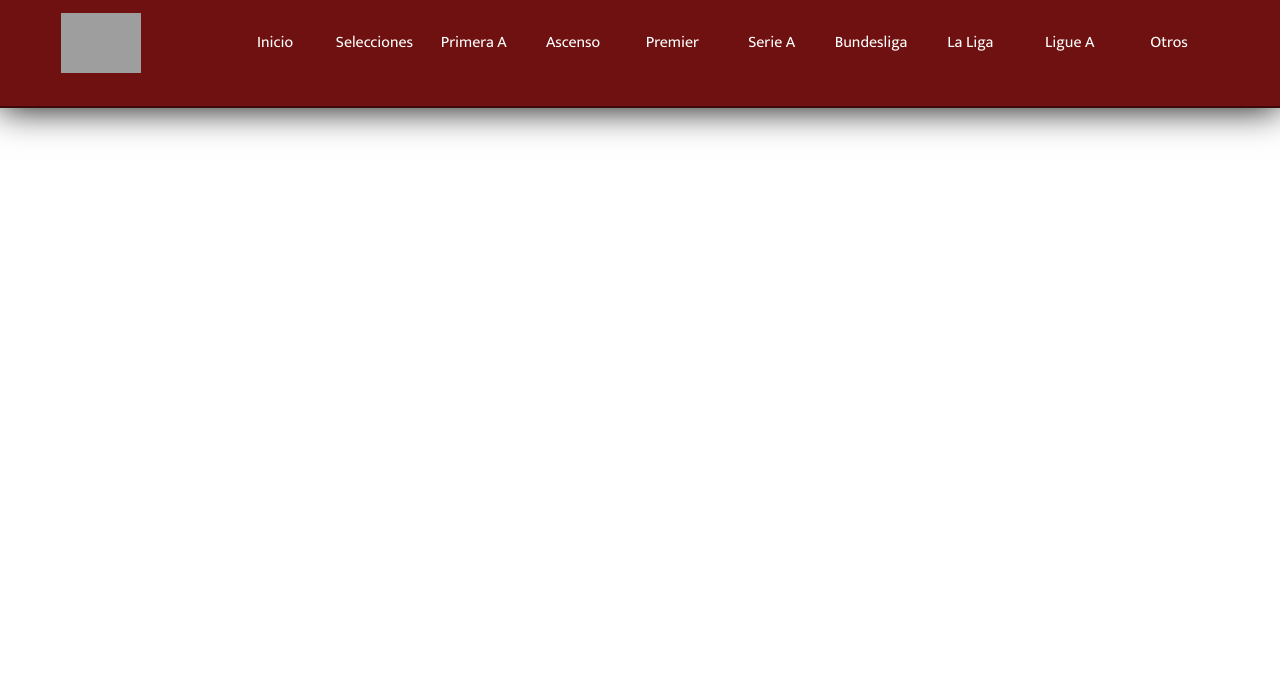
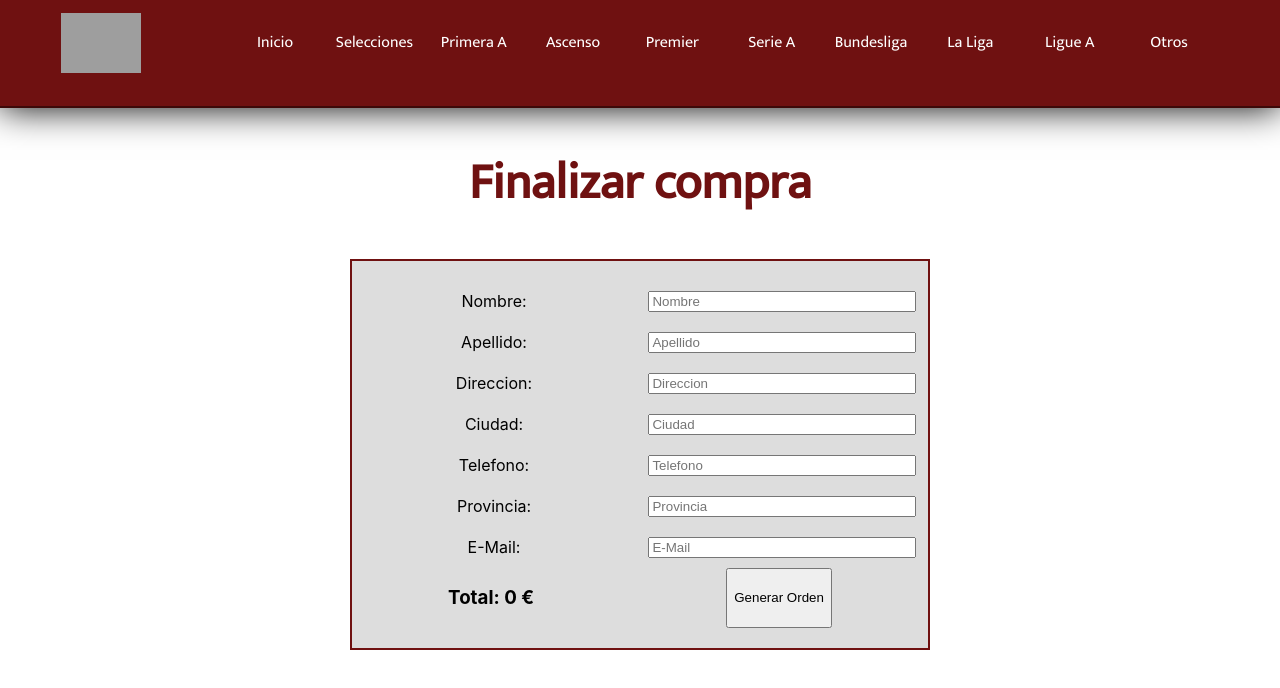
Before and after one commit to lmirabelli/proyectoreact, a React (Create React App) app: page /check in a window 1280 px wide. Shown: the top 688 px of the page. Built offline with nearby package versions, Linux system fonts and the light colour scheme; grey boxes are pictures that could not be loaded.

Commit message:
09.firebaseII

```diff
--- a/src/App.js
+++ b/src/App.js
@@ -6,6 +6,7 @@ import { BrowserRouter, Routes, Route } from "react-router-dom";
 import ItemUnitConteiner from './components/ItemPage/ItemPage';
 import CartDiv from './components/CartDiv/CartDiv';
 import { CartContextProvider } from './contexto/CartContext';
+import CheckData from './components/Check/Check';
 
 
 
@@ -25,6 +26,7 @@ function App() {
               <Route path='/' element={<CatalogoCasacas/>} />
               <Route path='/cat/:categoryId' element={<CatalogoCasacas/>} />
               <Route path='/casaca/:shirtId' element={<ItemUnitConteiner />} />
+              <Route path='/check' element={<CheckData />} />
             </Routes>
       </BrowserRouter>
       </CartContextProvider>
--- a/src/components/CartDiv/CartDiv.js
+++ b/src/components/CartDiv/CartDiv.js
@@ -40,6 +40,7 @@ const CartDiv = () =>  {
           {prodInCart > 0 ? <button onClick={() => clearCart()}>Vaciar Carrito</button> : <Link to="/">Volver al Catalogo</Link>}
           <div> Cantidad de Productos: {prodInCart} {prodInCart === 1 ? 'Camiseta' : 'Camisetas'}</div>
           <div> Total de Compra: {compraTotal} € / AR$ {compraTotal * 310}</div>
+          <Link to="/check">Finalizar Compra</Link>
           </div>
       </div>
     )
--- a/src/components/Catalogo/Catalogo.js
+++ b/src/components/Catalogo/Catalogo.js
@@ -10,6 +10,8 @@ const CatalogoCasacas = () => {
     const [products, setProducts] = useState([]);
 
     const  { categoryId } = useParams()
+
+
 
     // FILTRO EN EL TITULO DE LAS CATEGORIAS
 
--- /dev/null
+++ b/src/components/Check/Check.css
@@ -0,0 +1,40 @@
+.formulario{
+    display: flex;
+    width: 45%;
+    border: 2px solid #6f1111;
+    background-color: #ddd;
+    margin: 15px auto;
+    padding: 20px 0;
+}
+h1,.formulario form,.formulario form div{
+    justify-content: space-around;
+    display: flex;
+    flex-wrap: wrap;
+    width: 100%;
+}
+.formulario form label, .formulario form input{
+width: 45%;
+margin: 10px 0;
+}
+
+
+.check{
+    width: 100%;
+    text-align: center;
+}
+
+.check h1{
+    width: 100%;
+}
+
+.noData{
+    font-size: 22px;
+    font-weight: 600;
+    background-color: #6f1111;
+    width: 35%;
+    color: #ddd;
+    position: fixed;
+    z-index: 1;
+    top: 450px;
+    margin-left: 50px;
+}
--- /dev/null
+++ b/src/components/Check/Check.js
@@ -0,0 +1,155 @@
+import './Check.css'
+import { useContext, useState } from "react"
+import CartContext from "../../contexto/CartContext"
+import { database } from "../../services/firebase"
+import { addDoc, collection, query, where, documentId, writeBatch, getDocs } from "firebase/firestore"
+import { Link } from "react-router-dom"
+
+
+const CheckData = () => {
+    const [checking, setChecking] = useState(false) // Comprobando si hay stock
+    const [orderOk, setOrderOk] = useState(false) // si hay stock
+    const [orderError, setOrderError] = useState(false) // no hay stock
+    const [buyCode, setBuyCode] = useState('') //estado si hay stock
+    const [nullStock, setNullStock] = useState('') // estado si no hay stock
+    const [noData, setNoData] = useState('') // comprobacion de datos del formulario
+
+
+    const { cart, totalCash, clearCart } = useContext(CartContext)
+    let totalPay = totalCash() // total a pagar
+
+    const finishBuy = async (e) => {
+        e.preventDefault()
+        isNaN(e.target.campusPhone.value) && setNoData('numero de telefono incorrecto')
+        setTimeout(() => setNoData(''), 2500)
+        if( e.target.campusFirstName.value !== '' && e.target.campusPhone.value !== '' &&  e.target.campusLastName.value !== '' && e.target.campusAdress.value  !== '' && e.target.campusCity.value !== '' && e.target.campusState.value !== '' && e.target.campusEmail.value !== '' ){
+            try {
+                const order = {
+                    // Datos del comprador
+                    buyer: {
+                        name: e.target.campusFirstName.value,
+                        surname: e.target.campusLastName.value,
+                        adress: e.target.campusAdress.value,
+                        phone: e.target.campusPhone.value,
+                        city: e.target.campusCity.value,
+                        state: e.target.campusState.value,
+                        email: e.target.campusEmail.value,
+                    },
+                    items: cart,
+                    total: totalPay,
+                    date: new Date()
+                }
+
+                // constantes para comprobacion de stock
+                const prodRef = collection(database, 'products')
+                const getID = cart.map(p => p.id)
+                const stockFirebase = await getDocs(query(prodRef, where(documentId(), 'in', getID)))
+                const { docs } = stockFirebase
+                const noStock = []
+
+                const batch = writeBatch(database)
+
+                docs.forEach(doc => {
+                    const data = doc.data()
+                    const stockDB = data.stock
+
+                    const cartIn = cart.find(p => p.id === doc.id)
+                    const cartQt = cartIn?.quantity
+
+                    stockDB >= cartQt ? batch.update(doc.ref, { stock: stockDB - cartQt }) : noStock.push({ id: doc.id, ...data })
+                })
+                console.log(noStock.map(p => p.descripcion))
+
+                if (noStock.length === 0) {
+                    setChecking(true)
+
+                    await batch.commit()
+
+                    const orderRef = collection(database, 'orders')
+                    const addOrder = await addDoc(orderRef, order)
+                    setBuyCode(addOrder.id)
+                    setTimeout(() => setChecking(false), setOrderOk(true), 1500)
+
+                    clearCart();
+                    return (<>
+                        <h1>el numero de orden es {addOrder.id}</h1>
+                        <Link to="/">Volver al catalogo</Link>
+                    </>
+                    )
+
+
+                } else {
+                    setNullStock(noStock.map(p => {
+                        return `-${p.descripcion}   `
+                    }))
+                    setOrderError(true)
+                }
+
+            } catch (error) { console.log(error) }
+        }else{
+            setNoData('faltan rellenar campos')
+            setTimeout(() => setNoData(''), 3000)
+        }
+
+    }
+
+    if (checking) {
+
+        return <h1 className='check'>Tu orden se esta generando</h1>
+    }
+
+    if (orderOk) {
+        console.log('orderOK')
+        return (<div className="check">
+            <h1>el codigo de tu orden es: {buyCode}</h1>
+            <Link to="/" className="backToTheCatalogo">Volver al catalogo</Link>
+        </div>
+        )
+    }
+
+    if (orderError) {
+        return (
+            <div className="check">
+                <h1>Lo siento, se llevaron la ultima camiseta de: <p>{nullStock}</p></h1>
+                <Link to="/cart" className="backToTheCatalogo">Volver al carrito</Link>
+            </div>
+        )
+    }
+
+
+
+
+    return (
+        <>
+            <h1>Finalizar compra</h1>
+            <div className='formulario'>
+                <form onSubmit={finishBuy}>
+                    <label>Nombre: </label>
+                    <input type='text' name="campusFirstName" placeholder="Nombre" />
+                    <label>Apellido: </label>
+                    <input type='text' name="campusLastName" placeholder="Apellido" />
+                    <label>Direccion: </label>
+                    <input type='text' name="campusAdress" placeholder="Direccion" />
+                    <label>Ciudad: </label>
+                    <input type='text' name="campusCity" placeholder="Ciudad" />
+                    <label>Telefono: </label>
+                    <input type='text' name="campusPhone" placeholder="Telefono" />
+                    <label>Provincia: </label>
+                    <input type='text' name="campusState" placeholder="Provincia" />
+                    <label>E-Mail: </label>
+                    <input type='email' name="campusEmail" placeholder="E-Mail" />
+                    <div>
+                        {cart.map(product => <div key={product.id}>
+                            {product.quantity} - {product.descripcion}
+                        </div>)}
+                        <h3>Total: {totalPay} €</h3>
+                        <button type='submit'>Generar Orden</button>
+                    </div>
+                </form>
+            </div>
+                <p className='noData'>{noData}</p>
+        </>
+    )
+}
+
+export default CheckData
--- a/src/components/Contador/Contador.css
+++ b/src/components/Contador/Contador.css
@@ -16,9 +16,9 @@ h1{
 }
 .botonera{
     width: 50%;
+    padding-bottom: 15px;
 }
 .contador button{
-    width: 30%;
     height: 20%;
     margin: 25% 3px;
     color: #fff;
@@ -27,3 +27,9 @@ h1{
     border: 1px solid #fff;
 
 }
+.add{
+    width: 50%;
+}
+.boton-contador{
+    width: 30%;
+}
--- a/src/components/Contador/Contador.js
+++ b/src/components/Contador/Contador.js
@@ -15,9 +15,9 @@ const ProdCounter = ({ stock = 0, initial = 1, onAdd}) => {
         <div className='contador'>
             <h1>{counter}</h1>
             <div className='botonera'>
-            <button onClick={decrement}> -1</button>
-            <button onClick={increment}> +1</button>
-            <button onClick={() => onAdd(counter)}>Agregar</button>
+            <button onClick={decrement} className='boton-contador'> -1</button>
+            <button onClick={increment} className='boton-contador'> +1</button>
+            <button onClick={() => onAdd(counter)} className='add'>Agregar</button>
             </div>
         </div>
 
--- a/src/services/firebase/index.js
+++ b/src/services/firebase/index.js
@@ -6,12 +6,12 @@ import { getFirestore } from "firebase/firestore"
 
 // Your web app's Firebase configuration
 const firebaseConfig = {
-  apiKey: "AIzaSyCQo9ogL4ja26KnwfmK-InSH3d3xggKkV8",
-  authDomain: "react-chuchesport.firebaseapp.com",
-  projectId: "react-chuchesport",
-  storageBucket: "react-chuchesport.appspot.com",
-  messagingSenderId: "611636335453",
-  appId: "1:611636335453:web:b926d69c8e4d37ddd64eb4"
+  apiKey: process.env.REACT_APP_apiKey,
+  authDomain: process.env.REACT_APP_authDomain,
+  projectId: process.env.REACT_APP_projectId,
+  storageBucket: process.env.REACT_APP_storageBucket,
+  messagingSenderId: process.env.REACT_APP_messagingSenderId,
+  appId: process.env.REACT_APP_appId
 };
 
 // Initialize Firebase
```
Also changed, not shown: src/contexto/CartContext.js (+0 -12 lines), 2 other files (tests, documents, lock files or other folders).
